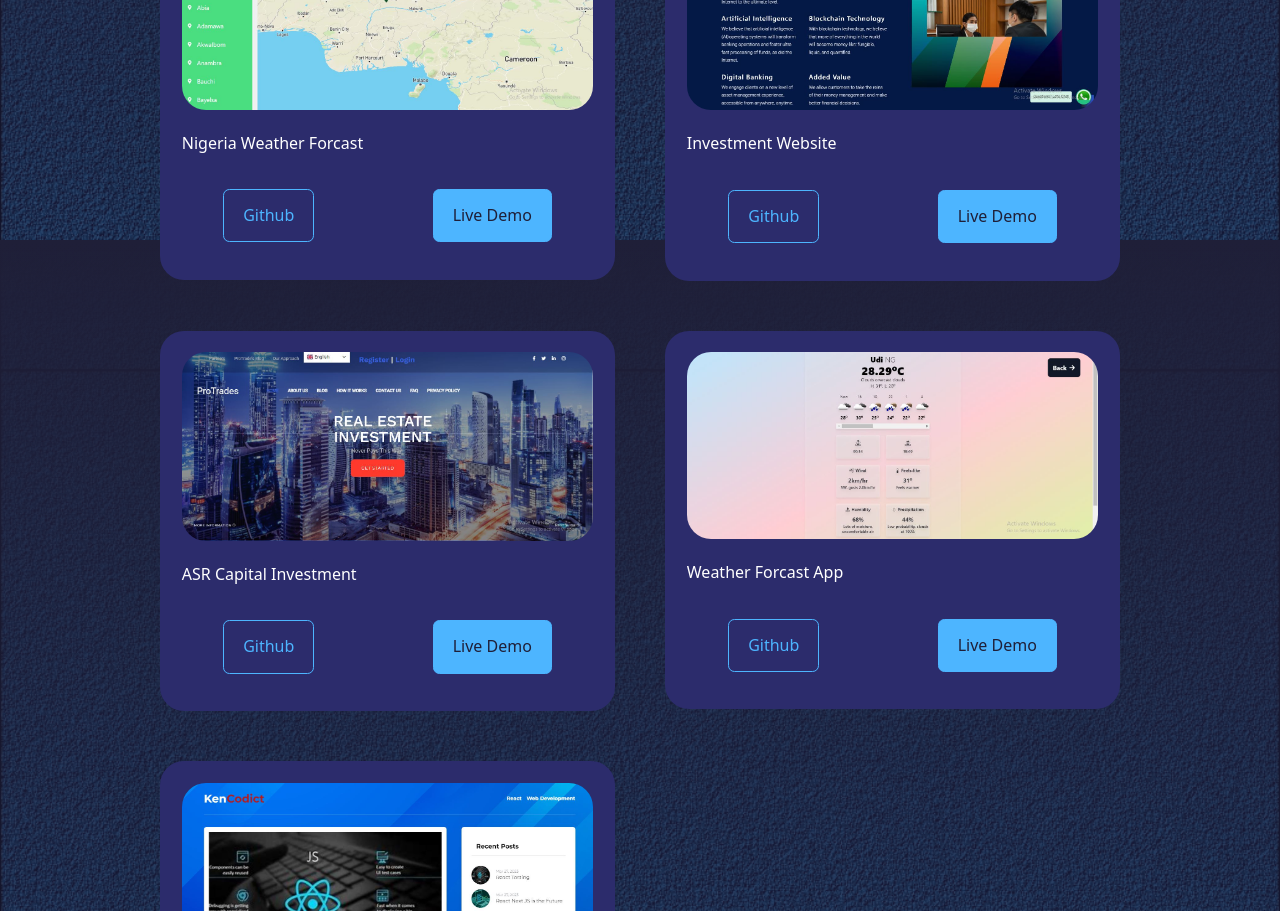
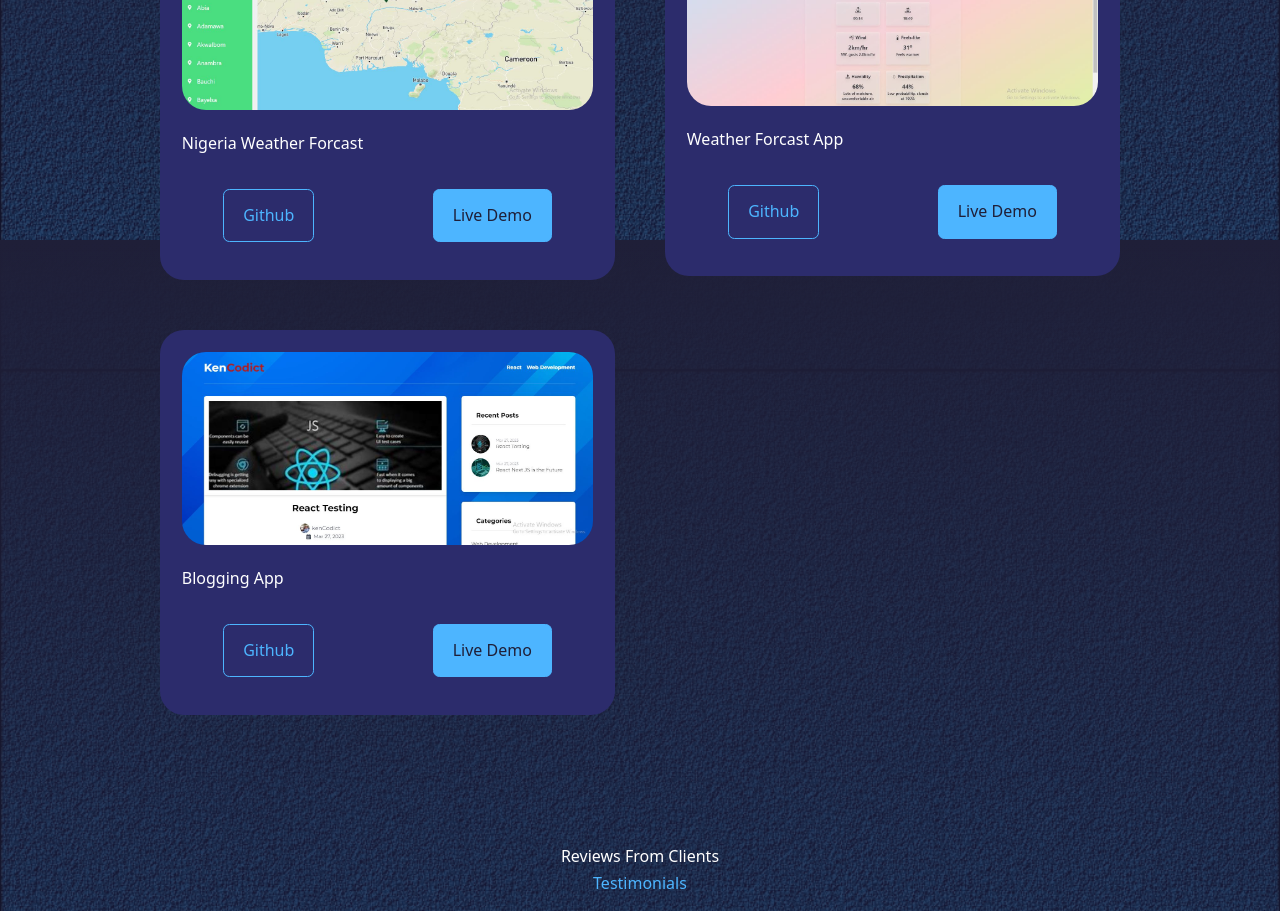
Before and after one commit to kenCodict/ezeora-kenechukwu-johnbosco-portfolio, a React (Vite) app: page / in a window 1280 px wide. Shown: the part 5360-6271 px from the top of the page. Built offline with nearby package versions, Linux system fonts and the light colour scheme.

Commit message:
Update Portfolio.tsx
This Portfolio was corrected

```diff
--- a/src/components/Portfolio.tsx
+++ b/src/components/Portfolio.tsx
@@ -14,20 +14,6 @@ const portfolioData = [
     github:"https://github.com/kenCodict/whether-forcast",
     demo:"https://magnificent-naiad-4fe599.netlify.app/",
     image:port1,
-  },
-  {
-    id:2,
-    title:"Investment Website",
-    github:"https://github.com/kenCodict",
-    demo:"https://asr-capital.com",
-    image:port2,
-  },
-  {
-    id:3,
-    title:"ASR Capital Investment",
-    github:"https://github.com/kenCodict",
-    demo:"https://protrades.live",
-    image:port3,
   },
   {
     id:4,
```
